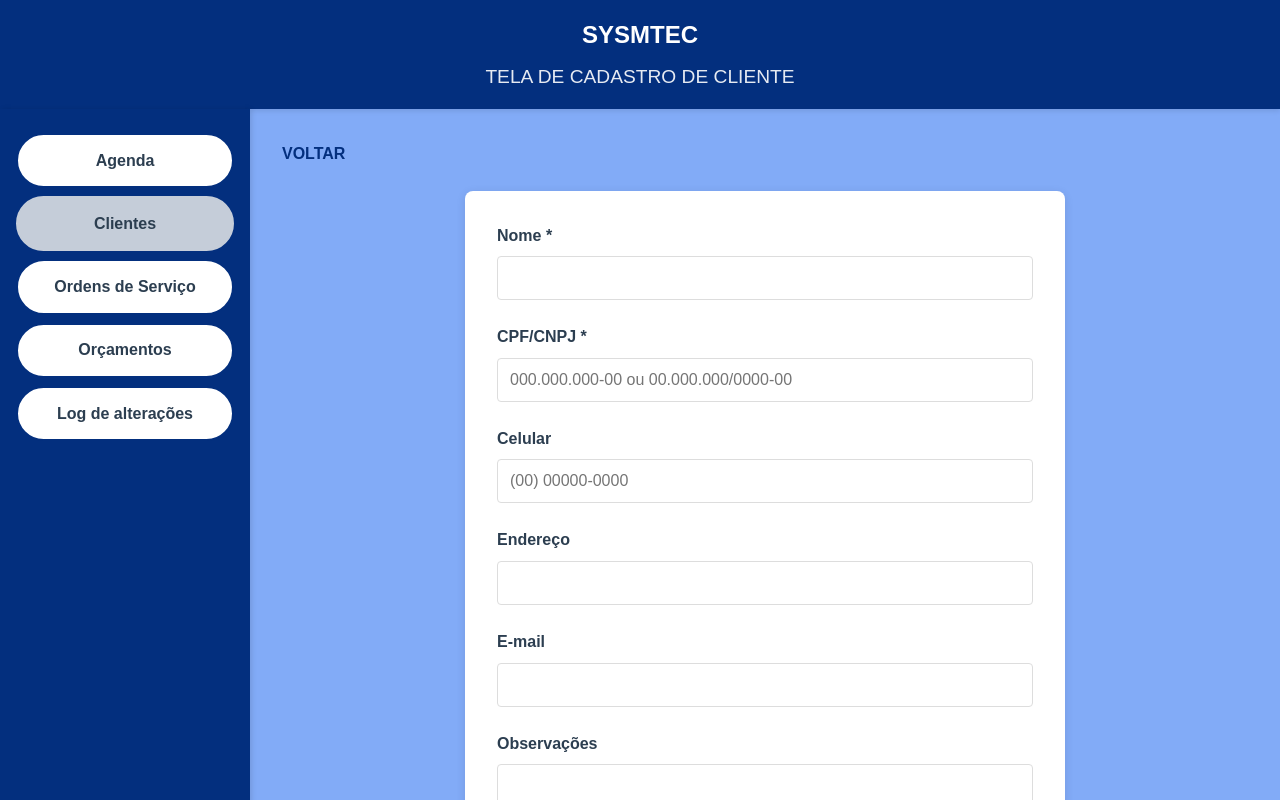
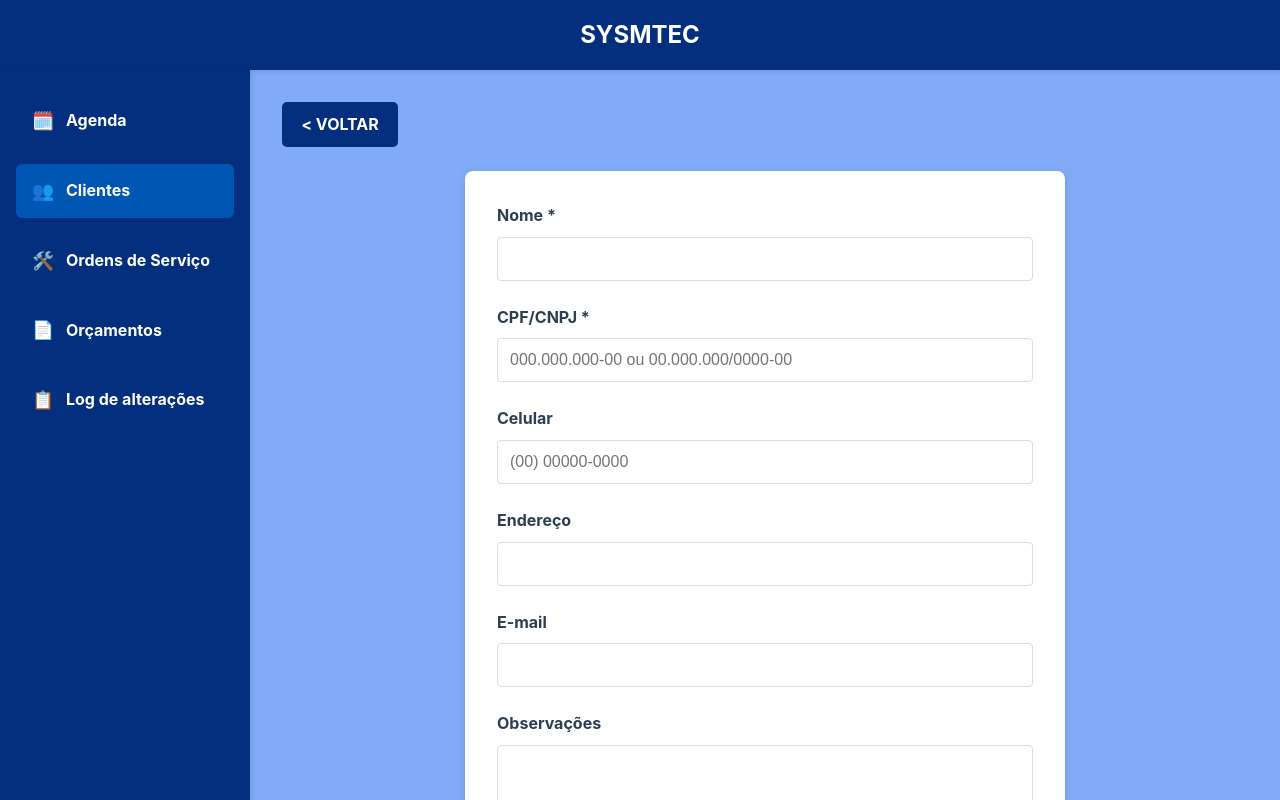
Before and after one commit to mateuseuz/sysmtec2.0, a React (Create React App) app in the folder frontend/: page /clientes/novo in a window 1280 px wide. Shown: the top 800 px of the page. Built offline with nearby package versions, Linux system fonts and the light colour scheme.

Commit message:
melhorando o design

```diff
--- a/frontend/src/pages/clientes/CadastroCliente.js
+++ b/frontend/src/pages/clientes/CadastroCliente.js
@@ -119,23 +119,22 @@ function CadastroCliente() {
     <div className="sysmtec-container">
       <header className="sysmtec-header">
         <h1>SYSMTEC</h1>
-        <h2>TELA DE CADASTRO DE CLIENTE</h2>
       </header>
 
       <div className="sysmtec-sidebar">
         <nav>
           <ul>
-            <li><Link to="/agenda">Agenda</Link></li>
-            <li className="active"><Link to="/clientes">Clientes</Link></li>
-            <li><Link to="/projetos">Ordens de Serviço</Link></li>
-            <li><Link to="/orcamentos">Orçamentos</Link></li>
-            <li><Link to="/log">Log de alterações</Link></li>
+            <li><Link to="/agenda"><span>🗓️</span>Agenda</Link></li>
+            <li className="active"><Link to="/clientes"><span>👥</span>Clientes</Link></li>
+            <li><Link to="/projetos"><span>🛠️</span>Ordens de Serviço</Link></li>
+            <li><Link to="/orcamentos"><span>📄</span>Orçamentos</Link></li>
+            <li><Link to="/log"><span>📋</span>Log de alterações</Link></li>
           </ul>
         </nav>
       </div>
 
       <main className="sysmtec-main">
-        <Link to="/clientes" className="back-button">VOLTAR</Link>
+        <Link to="/clientes" className="back-button">&lt; VOLTAR</Link>
 
         <form onSubmit={handleSubmit} className="cliente-form">
           <div className="form-group">
--- a/frontend/src/pages/clientes/EditarCliente.js
+++ b/frontend/src/pages/clientes/EditarCliente.js
@@ -143,23 +143,22 @@ function EditarCliente() {
     <div className="sysmtec-container">
       <header className="sysmtec-header">
         <h1>SYSMTEC</h1>
-        <h2>TELA DE EDIÇÃO DE CLIENTE</h2>
       </header>
 
       <div className="sysmtec-sidebar">
         <nav>
           <ul>
-            <li><Link to="/agenda">Agenda</Link></li>
-            <li className="active"><Link to="/clientes">Clientes</Link></li>
-            <li><Link to="/projetos">Ordens de Serviço</Link></li>
-            <li><Link to="/orcamentos">Orçamentos</Link></li>
-            <li><Link to="/log">Log de alterações</Link></li>
+            <li><Link to="/agenda"><span>🗓️</span>Agenda</Link></li>
+            <li className="active"><Link to="/clientes"><span>👥</span>Clientes</Link></li>
+            <li><Link to="/projetos"><span>🛠️</span>Ordens de Serviço</Link></li>
+            <li><Link to="/orcamentos"><span>📄</span>Orçamentos</Link></li>
+            <li><Link to="/log"><span>📋</span>Log de alterações</Link></li>
           </ul>
         </nav>
       </div>
 
       <main className="sysmtec-main">
-        <Link to="/clientes" className="back-button">VOLTAR</Link>
+        <Link to="/clientes" className="back-button">&lt; VOLTAR</Link>
 
         <form onSubmit={handleSubmit} className="cliente-form">
           <div className="form-group">
--- a/frontend/src/styles/Clientes.css
+++ b/frontend/src/styles/Clientes.css
@@ -22,7 +22,7 @@
 }
 
 body {
-  font-family: 'Arial', sans-serif;
+  font-family: -apple-system, BlinkMacSystemFont, 'Segoe UI', Roboto, 'Helvetica Neue', Arial, sans-serif;
   line-height: 1.6;
   color: var(--text-dark);
   background-color: var(--light-bg);
@@ -65,7 +65,7 @@ body {
 .sysmtec-sidebar nav ul {
   display: flex;
   flex-direction: column;
-  gap: 0.5rem; /* Espaçamento entre os itens */
+  gap: 1rem; /* Espaçamento entre os itens */
 }
 
 .sysmtec-sidebar nav li {
@@ -75,27 +75,30 @@ body {
 .sysmtec-sidebar nav a {
   display: flex;
   align-items: center;
-  justify-content: center;
-  color: var(--text-dark);
+  /* justify-content: center; */ /* Removido para alinhar texto à esquerda com ícone */
+  color: var(--white);
   font-weight: bold;
   text-decoration: none;
-  padding: 0.8rem 1.2rem;
-  background-color: var(--white);
-  border-radius: 50px;
-  border: 2px solid var(--primary-color);
+  padding: 0.8rem 1rem;
+  border-radius: 6px; /* Ajustado para cantos levemente arredondados */
   transition: all 0.3s ease;
+  gap: 0.75rem; /* Espaçamento entre o futuro ícone e o texto */
+}
+
+.sysmtec-sidebar nav a span {
+  font-size: 1.1em; /* Ajuste o tamanho do ícone se necessário */
 }
 
 /* Item ativo - fundo cinza */
 .sysmtec-sidebar nav li.active a {
-  background-color: var(--active-bg); /* Cinza solicitado */
-  color: var(--text-dark);
-  border-color: var(--active-bg);
+  background-color: #0056b3; /* Novo azul para item ativo */
+  color: var(--white);
+  border-color: #0056b3; /* Borda correspondente ou pode ser removida */
 }
 
 /* Efeito hover */
 .sysmtec-sidebar nav a:hover {
-  background-color: var(--primary-color);
+  background-color: #024a99; /* Novo azul para hover */
   color: var(--white);
 }
 
@@ -103,6 +106,14 @@ body {
 .sysmtec-main {
   padding: 2rem;
   min-height: calc(100vh - 60px);
+}
+
+.sysmtec-main > h2 {
+  font-size: 1.3rem; /* Ajuste o tamanho conforme necessário */
+  color: #333; /* Ajuste a cor conforme necessário */
+  margin-bottom: 1.5rem;
+  font-weight: bold; /* Ou normal, dependendo da imagem */
+  text-align: left; /* Ou center, se aplicável */
 }
 
 /* ========== ESTILOS DA LISTAGEM ========== */
@@ -113,21 +124,28 @@ body {
   margin-bottom: 1.5rem;
 }
 
-.add-client-link {
+/* Unificando estilos base para .add-client-link e .back-button */
+.add-client-link,
+.back-button {
   display: inline-block;
-  color: #1d4ba1;
+  background-color: var(--primary-color);
+  color: var(--white);
+  padding: 0.6rem 1.2rem; /* Padronizado */
+  border-radius: 5px;
   text-decoration: none;
-  font-weight: bold;
+  font-weight: bold; /* Padronizado */
   font-size: 1rem;
+  border: none;
+  text-align: center;
   transition: all 0.3s ease;
-  padding: 0;
-  background: none;
-  border: none;
 }
 
-.add-client-link:hover {
-  color: #1a3a7e;
-  text-decoration: underline;
+/* Unificando estilos hover para .add-client-link e .back-button */
+.add-client-link:hover,
+.back-button:hover {
+  background-color: #0056b3;
+  color: var(--white); /* Garantido */
+  text-decoration: none;
 }
 
 .clientes-table-container {
@@ -141,26 +159,25 @@ body {
 
 .clientes-table {
   width: 100%;
-  border-collapse: separate;
+  border-collapse: collapse; /* Alterado */
   border-spacing: 0;
 }
 
 .clientes-table th,
 .clientes-table td {
-  padding: 1rem;
+  padding: 0.8rem; /* Ajuste de padding */
   text-align: left;
-  border-bottom: none;
+  border-bottom: 1px solid var(--border-color); /* Adicionado para td */
 }
 
 .clientes-table th {
   background-color: var(--primary-color);
   color: var(--white);
-  font-weight: 500;
+  font-weight: bold; /* Adicionado */
+  border-bottom: 1px solid #00225c; /* Adicionado para th */
 }
 
-.clientes-table tr:last-child td {
-  border-bottom: none;
-}
+/* Removido .clientes-table tr:last-child td { border-bottom: none; } pois o collapse cuida disso ou a borda geral já é aplicada */
 
 .clientes-table tr:hover {
   background-color: var(--hover-bg);
@@ -170,58 +187,61 @@ body {
   vertical-align: middle;
 }
 
-.cliente-nome-box {
-  background-color: var(--white);
-  border: 1px solid var(--border-color);
-  border-radius: 6px;
-  display: inline-flex;
-  align-items: center;
-  height: 100%;
-  vertical-align: middle;
-  padding: 0.75rem 1rem;
-  justify-content: space-between;
-  min-width: 250px;
-  box-shadow: 0 1px 3px rgba(0,0,0,0.05);
+/* Definições de largura e quebra de linha para colunas específicas */
+.clientes-table th:nth-child(1), /* Coluna Nome */
+.clientes-table td:nth-child(1) {
+  min-width: 200px;
+  /* white-space: nowrap; */ /* Opcional: se não quiser quebra de linha no nome */
+  /* overflow: hidden; */
+  /* text-overflow: ellipsis; */
 }
+
+.clientes-table th:nth-child(2), /* Coluna CPF/CNPJ */
+.clientes-table td:nth-child(2),
+.clientes-table th:nth-child(3), /* Coluna Celular */
+.clientes-table td:nth-child(3) {
+  min-width: 150px;
+  white-space: nowrap;
+}
+
+.clientes-table th:nth-child(4), /* Coluna Ações */
+.clientes-table td:nth-child(4) {
+  min-width: 120px;
+  text-align: center;
+}
+
+/* .cliente-nome-box foi removido */
 
 .actions-cell {
   display: flex;
   align-items: center;
-  height: 100%;
-  gap: 0.75rem;
+  justify-content: center; /* Centraliza os ícones */
+  /* height: 100%; */ /* Removido se não for necessário para alinhar apenas os ícones */
+  gap: 0.75rem; /* Ajuste fino do espaçamento entre ícones */
 }
 
-.action-button {
-  background: none;
+/* .action-button foi removido pois os estilos serão aplicados diretamente a .edit-button e .delete-button */
+
+.edit-button,
+.delete-button,
+.view-button {
+  background-color: transparent;
+  color: var(--text-dark); /* Ou #555 */
+  padding: 0.4rem; /* Ajuste de padding */
   border: none;
   cursor: pointer;
-  font-size: 1rem;
-  padding: 0.5rem;
-  border-radius: 4px;
-  transition: all 0.2s ease;
-  display: flex;
-  align-items: center;
-  justify-content: center;
-  width: 32px;
-  height: 32px;
+  font-size: 1rem; /* Ou tamanho do ícone */
+  transition: all 0.2s ease; /* Mantido de .action-button */
+  /* width e height removidos para depender do conteúdo (ícone) */
+  text-decoration: none; /* Para o Link do view-button */
+  display: inline-flex; /* Para alinhar o ícone se necessário */
+  align-items: center; /* Para alinhar o ícone se necessário */
 }
 
-.edit-button {
-  color: var(--accent-color);
-  background-color: rgba(52, 152, 219, 0.1);
-}
-
-.delete-button {
-  color: var(--danger-color);
-  background-color: rgba(231, 76, 60, 0.1);
-}
-
-.edit-button:hover {
-  background-color: rgba(52, 152, 219, 0.2);
-}
-
-.delete-button:hover {
-  background-color: rgba(231, 76, 60, 0.2);
+.edit-button:hover,
+.delete-button:hover,
+.view-button:hover {
+  background-color: rgba(0,0,0,0.05);
 }
 
 .no-results {
@@ -269,8 +289,8 @@ body {
 .form-group textarea:focus,
 .form-group select:focus {
   outline: none;
-  border-color: var(--accent-color);
-  box-shadow: 0 0 0 2px rgba(52, 152, 219, 0.2);
+  border-color: var(--primary-color); /* Azul escuro principal */
+  box-shadow: 0 0 0 3px rgba(3, 47, 126, 0.25); /* Sombra sutil do azul escuro principal */
 }
 
 .form-group textarea {
@@ -285,39 +305,56 @@ body {
 }
 
 .submit-button {
-  background-color: var(--accent-color);
+  background-color: var(--primary-color); /* Azul escuro principal */
   color: var(--white);
-  padding: 0.75rem 1.5rem;
+  padding: 0.6rem 1.2rem; /* Padronizado para corresponder aos outros botões */
   border: none;
-  border-radius: 4px;
+  border-radius: 5px; /* Padronizado */
   cursor: pointer;
   font-size: 1rem;
   transition: all 0.3s ease;
   width: 100%;
+  /* text-transform: uppercase; */ /* Removido */
+  font-weight: bold; /* Padronizado */
 }
 
 .submit-button:hover {
-  background-color: #82abf7;
+  background-color: #0056b3; /* Azul médio */
+  color: var(--white); /* Garantido */
 }
 
 .submit-button:disabled {
-  background-color: #82abf7;
+  background-color: #cccccc; /* Cinza claro para desabilitado */
+  color: #666666;
   cursor: not-allowed;
 }
 
 .back-button {
   display: inline-block;
-  color: var(--primary-color);
-  margin-bottom: 1.5rem;
+  background-color: var(--primary-color);
+  color: var(--white);
+  padding: 0.6rem 1.2rem;
+  border-radius: 5px;
   text-decoration: none;
   font-weight: bold;
+  font-size: 1rem; /* Consistente com .add-client-link */
+  border: none;
+  text-align: center;
   transition: all 0.3s ease;
+  /* margin-bottom é específico para .back-button em seu contexto,
+     se .add-client-link precisar, deve ser adicionado especificamente.
+     Atualmente, .back-button já tem margin-bottom: 1.5rem; em sua regra mais específica abaixo,
+     então esta linha é redundante aqui ou precisa ser gerenciada com cuidado.
+     Para evitar conflito, a margin-bottom do .back-button será mantida em sua regra própria.
+  */
 }
 
-.back-button:hover {
-  color: var(--accent-color);
-  text-decoration: underline;
+/* .back-button específico para margin-bottom, se necessário manter separado */
+.back-button {
+  margin-bottom: 1.5rem; /* Mantido para espaçamento antes do formulário */
 }
+
+/* .add-client-link não precisa de margin-bottom específica aqui */
 
 /* ========== LOADING ========== */
 .loading-container {
```
Also changed, not shown: frontend/src/pages/clientes/ListaClientes.js (+18 -9 lines), 1 other file (tests, documents, lock files or other folders).
